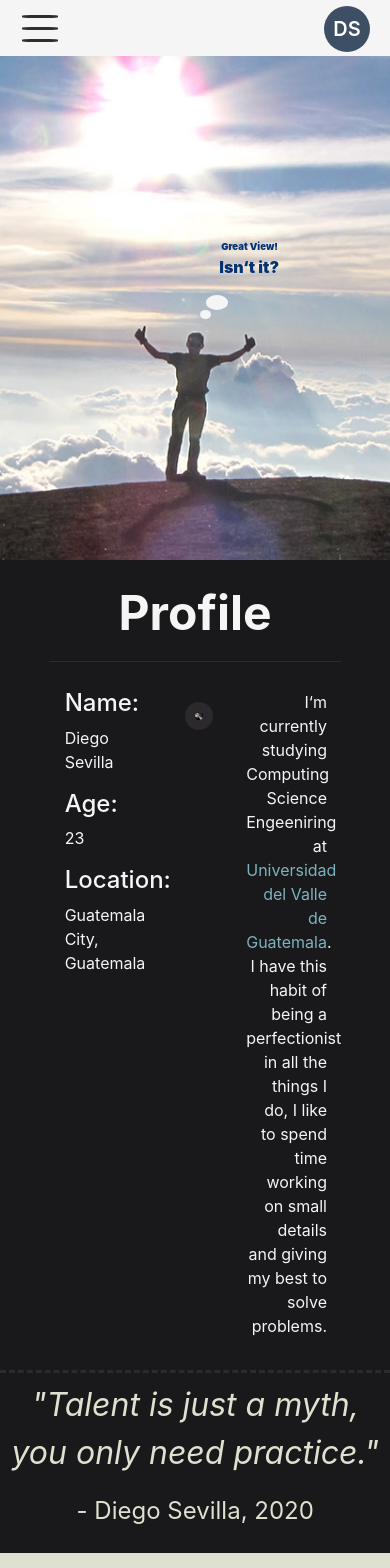
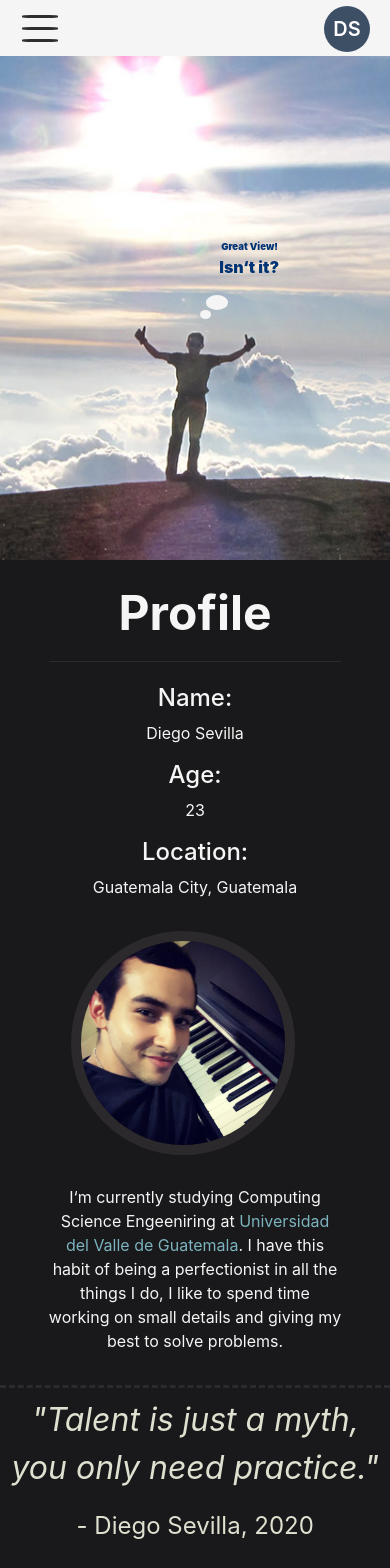
Before and after one commit to sev17238/my-personal-web-site, a React (Create React App) app: page / in a window 390 px wide. Shown: the top 1568 px of the page. Built offline with nearby package versions, Linux system fonts and the light colour scheme.

Commit message:
feat: :art: Profile-Aboutme Responsive design
most fix scroll issue listener when changing screen size

```diff
--- a/src/components/AboutMe/AboutMe.css
+++ b/src/components/AboutMe/AboutMe.css
@@ -16,24 +16,6 @@
     margin: auto;
 }
 
-.p-AboutMe{
-    font-size: 1em;
-    color: whitesmoke;
-}
-
-.p-AboutMe-description{
-    font-size: 1em;
-    color: whitesmoke;
-    padding-top: 25%;
-
-    text-align: right;
-}
-
-.h4-AboutMe{
-    font-size: 1.5em;
-    color: whitesmoke;
-}
-
 .title-AboutMe{
     width: 100%;
     font-size: 3em;
@@ -46,51 +28,22 @@
     border-bottom: 1px solid rgb(44, 43, 46);
 }
 
-.div-image-AboutMe{
-    width: 100%;
-    align-content: center;
-}
-
-.image-AboutMe{
-    width: 90%;
-    border-radius: 100%;
-    border: 10px solid rgba(47, 45, 48, 0.85);
-    /*align-content: center;*/
-}
-
 .column-left-AboutMe{
 
 }
 
-.column-center-AboutMe{
-    margin-bottom: 2em;
-    margin-top: 2em;
-}
+
 .column-right-AboutMe{
     padding-bottom: 5%;
 }
 
-.column-div{
-    text-align: left;
-    padding-left: 15%;
-    padding-top: 18%;
-}
 
-.column-div-2{
-    text-align: right;
-    padding-right: 15%;
-}
 
 .extra-div{
     width: 5%;
     padding-top: 10%;
 }
-/*
-.row{
-    width: 100%;
-    margin: 0;
-}
-*/
+
 .anchor-AboutMe{
     text-decoration: none; /*remove underline from hyperlink*/
     transition-duration: 0.25s;
@@ -102,3 +55,133 @@
     transition-duration: 0.25s;
     color:rgba(147, 183, 190, 0.85);
 }
+
+.image-AboutMe{
+    width: 90%;
+    border-radius: 100%;
+    border: 10px solid rgba(47, 45, 48, 0.85);
+}
+
+@media (min-width: 149px) and (min-height: 400px) {
+    .div-image-AboutMe{
+        width: 85%;
+        align-content: center;
+        margin: auto;
+    }
+
+    .column-div{
+        text-align: left;
+        padding-top: 5%;
+    }
+
+    .column-div-2{
+        text-align: right;
+    }
+
+    .column-center-AboutMe{
+        margin-bottom: 1em;
+        margin-top: 1em;
+    }
+
+    .p-AboutMe-description{
+        font-size: 1em;
+        color: whitesmoke;
+        padding-top: 5%;
+
+        text-align: center;
+    }
+
+    .p-AboutMe{
+        font-size: 1em;
+        color: whitesmoke;
+        text-align: center;
+    }
+
+    .h4-AboutMe{
+        font-size: 1.5em;
+        color: whitesmoke;
+        text-align: center;
+    }
+}
+
+@media (min-width: 500px) and (min-height: 400px) {
+    .div-image-AboutMe{
+        width: 60%;
+        align-content: center;
+        margin: auto;
+    }
+
+    .column-div{
+        text-align: left;
+        padding-top: 5%;
+    }
+
+    .column-div-2{
+        text-align: right;
+    }
+
+    .column-center-AboutMe{
+        margin-bottom: 1em;
+        margin-top: 1em;
+    }
+
+    .p-AboutMe-description{
+        font-size: 1em;
+        color: whitesmoke;
+        padding-top: 5%;
+
+        text-align: center;
+    }
+
+    .p-AboutMe{
+        font-size: 1em;
+        color: whitesmoke;
+        text-align: center;
+    }
+
+    .h4-AboutMe{
+        font-size: 1.5em;
+        color: whitesmoke;
+        text-align: center;
+    }
+}
+
+@media (min-width: 800px){
+    .div-image-AboutMe{
+        width: 100%;
+        align-content: center;
+    }
+
+    .column-div{
+        text-align: left;
+        padding-left: 15%;
+        padding-top: 18%;
+    }
+
+    .column-div-2{
+        text-align: right;
+        padding-right: 15%;
+    }
+
+    .column-center-AboutMe{
+        margin-bottom: 2em;
+        margin-top: 2em;
+    }
+
+    .p-AboutMe-description{
+        font-size: 1em;
+        color: whitesmoke;
+        padding-top: 25%;
+        text-align: right;
+    }
+
+    .p-AboutMe{
+        font-size: 1em;
+        color: whitesmoke;
+    }
+
+    .h4-AboutMe{
+        font-size: 1.5em;
+        color: whitesmoke;
+    }
+}
--- a/src/components/AboutMe/AboutMe.js
+++ b/src/components/AboutMe/AboutMe.js
@@ -12,13 +12,12 @@ import Quote from '../Quote/Quote';
 
 import Me from '../../images/MePiano.jpeg';
 
+import Aux from '../../hoc/Auxiliary/Auxiliary';
+
 export default class AboutMe extends React.Component {
+
     render() {
-        return (
-            <section className='section-AboutMe'>
-                <div id="about_me" className='AboutMe'>
-                    <div className='inner-div-AboutMe'>
-                        <h3 className='title-AboutMe'>Profile</h3>
+        let rowsToRender = (
             <Row className='row'>
                 <Col className='column-left-AboutMe'>
                     <Slide left>
@@ -50,6 +49,56 @@ export default class AboutMe extends React.Component {
                     </Slide>
                 </Col>
             </Row>
+        );
+
+        if(this.props.width <= 800){
+            rowsToRender = (
+                <Aux>
+                    <Row className='row'>
+                        <Col className='column-left-AboutMe'>
+                            <Slide left>
+                                <div className='column-div'>
+                                    <h4 className='h4-AboutMe'>Name: </h4>
+                                    <p className='p-AboutMe'>Diego Sevilla </p>
+                                    <h4 className='h4-AboutMe'>Age: </h4>
+                                    <p className='p-AboutMe'>23 </p>
+                                    <h4 className='h4-AboutMe'>Location: </h4>
+                                    <p className='p-AboutMe'>Guatemala City, Guatemala </p>
+                                </div>
+                            </Slide>
+                        </Col>
+                    </Row>
+                    <Row className='row'>
+                        <Col className='column-center-AboutMe'>
+                            <Zoom>
+                                <div className='div-image-AboutMe'>
+                                    <img src={Me} className='image-AboutMe' alt="me"/>
+                                </div>
+                            </Zoom>
+                        </Col >
+                    </Row>
+                    <Row className='row'>
+                        <Col className='column-right-AboutMe'>
+                            <Slide right>
+                                <div className='column-div-2'>
+                                    <p className='p-AboutMe-description'>I&lsquo;m currently studying Computing Science Engeeniring
+                                    at <a className='anchor-AboutMe' href='https://www.uvg.edu.gt/'>Universidad del Valle de Guatemala</a>. I have this habit of being a perfectionist in
+                                    all the things I do, I like to spend time working on small details and giving my best to solve problems.
+                                    </p>
+                                </div>
+                            </Slide>
+                        </Col>
+                    </Row>
+                </Aux>
+            );
+        }
+
+        return (
+            <section className='section-AboutMe'>
+                <div id="about_me" className='AboutMe'>
+                    <div className='inner-div-AboutMe'>
+                        <h3 className='title-AboutMe'>Profile</h3>
+                        {rowsToRender}
                     </div>
                 </div>
                 <Quote quote='"Talent is just a myth, you only need practice."' author='- Diego Sevilla, 2020'/>
--- a/src/components/ViewIntro/Viewintro.css
+++ b/src/components/ViewIntro/Viewintro.css
@@ -11,7 +11,7 @@
 
 
 /* ----------------------------------------------------------------*/
-@media (min-width: 250px) and (min-height: 400px) {
+@media (min-width: 149px) and (min-height: 400px) {
     .divv1-cloud{
         height: 35em;
     }
@@ -92,7 +92,6 @@
         border-radius: 75%;
         transition-duration: 0.5s;
     }
-
 
     .divv2-center-cloud:hover{
         top: 37%;
--- a/src/containers/MainContainer.js
+++ b/src/containers/MainContainer.js
@@ -13,11 +13,21 @@ import Hobbies from '../components/Hobbies/Hobbies';
 import Aux from '../hoc/Auxiliary/Auxiliary';
 
 class Container extends Component {
+
+    state={
+        screenWidth: null
+    }
+
+    calculeScreenWidth = () => {
+        this.setState({screenWidth: window.innerWidth})
+    }
+
     render() {
+        window.addEventListener('scroll', this.calculeScreenWidth);
         return (
             <Aux>
                 <ViewIntro/>
-                <AboutMe/>
+                <AboutMe width={this.state.screenWidth}/>
                 <Experiences/>
                 <Abilities/>
                 <Projects/>
--- a/src/hoc/Layout/Layout.js
+++ b/src/hoc/Layout/Layout.js
@@ -19,7 +19,7 @@ class Layout extends Component{
         showNavbar: true
     }
 
-    OnScrollHandler = () => {
+    onScrollHandler = () => {
         let toolbar = document.getElementById('toolbar');
         let windowsScrollTop = window.pageYOffset;
         if(windowsScrollTop <= 660){
@@ -49,7 +49,7 @@ class Layout extends Component{
     }
 
     render(){
-        window.addEventListener('scroll', this.OnScrollHandler);
+        window.addEventListener('scroll', this.onScrollHandler);
         return(
             <Aux>
                 <Toolbar drawerToggleClicked={this.sideDrawerToggleHandler}/>
```
Lines whose indentation alone changed are shown as unchanged.
